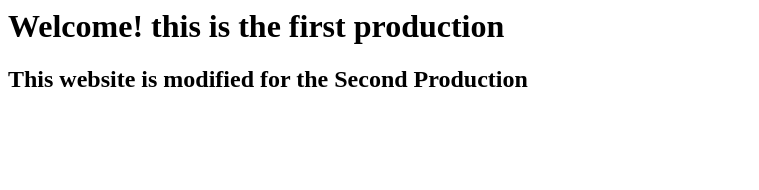
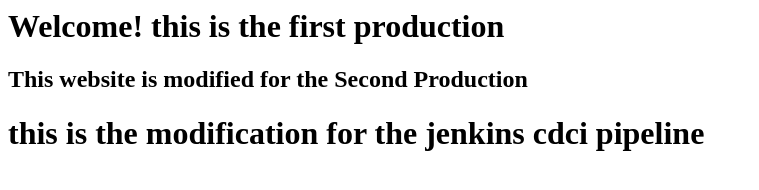
Before and after one commit to aakash-mahesha/devops_practicals, a plain HTML site: page index.html in a window 1280 px wide. Shown: the whole page, without its empty margins (0-759 px from the left). Drawn offline with Linux system fonts and the light colour scheme.

Commit message:
commit for jenkins cdci pipeline

```diff
--- a/index.html
+++ b/index.html
@@ -2,5 +2,6 @@
 <body>
 <h1> Welcome! this is the first production </h1>
 <h2> This website is modified for the Second Production</h2>
+<h1> this is the modification for the jenkins cdci pipeline</h1>
 </body>
 </html>
```
